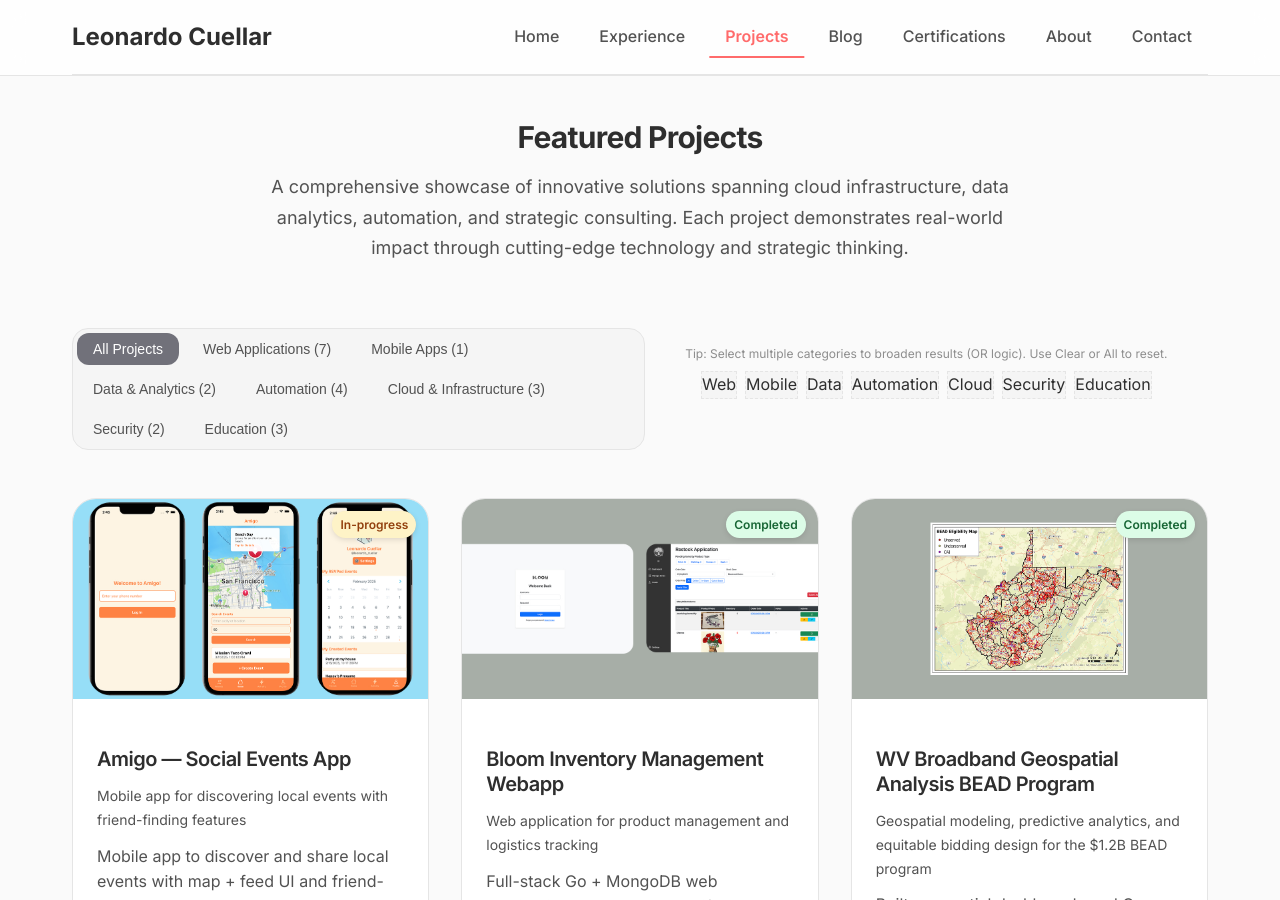
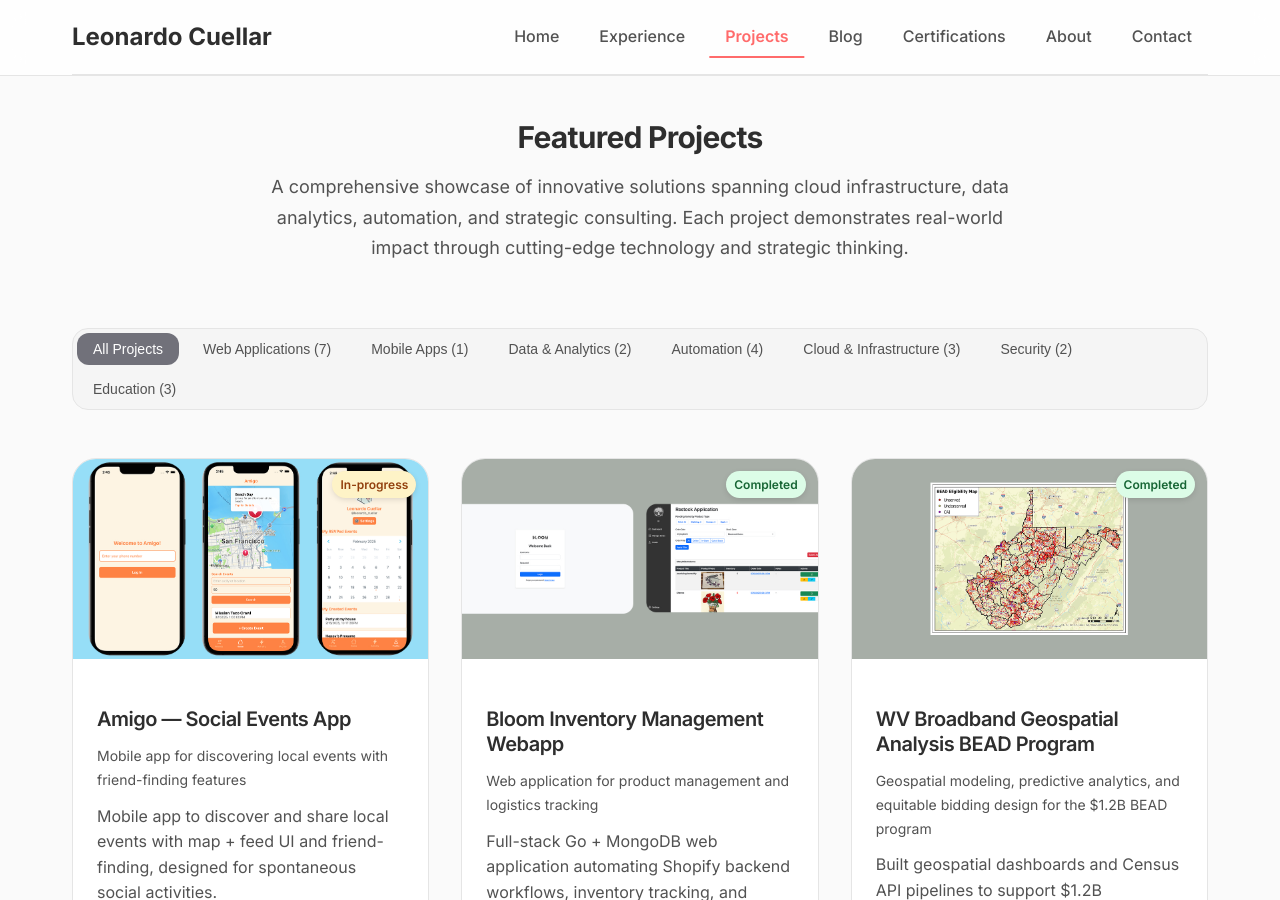
Before and after one commit to leonardocuellargold/leonardocuellargold.github.io, a Jekyll site: the page built from pages/projects.md, in a window 1280 px wide and 900 px high. Built offline with Jekyll 4.4.1, drawn with Linux system fonts in a browser that asks for light colours.

Commit message:
got rid of category legend

```diff
--- a/pages/projects.md
+++ b/pages/projects.md
@@ -28,18 +28,6 @@ permalink: /projects/
       <button class="category-filter" data-category="security">Security</button>
       <button class="category-filter" data-category="education">Education</button>
       <button class="category-filter clear-filters" data-action="clear" style="display:none;">Clear</button>
-    </div>
-    <div class="category-legend">
-      <span class="legend-label">Tip: Select multiple categories to broaden results (OR logic). Use Clear or All to reset.</span>
-      <div class="legend-chips">
-        <span class="cat-chip legend" data-cat="web">Web</span>
-        <span class="cat-chip legend" data-cat="mobile">Mobile</span>
-        <span class="cat-chip legend" data-cat="data">Data</span>
-        <span class="cat-chip legend" data-cat="automation">Automation</span>
-        <span class="cat-chip legend" data-cat="cloud">Cloud</span>
-        <span class="cat-chip legend" data-cat="security">Security</span>
-        <span class="cat-chip legend" data-cat="education">Education</span>
-      </div>
     </div>
   </div>
 
```
